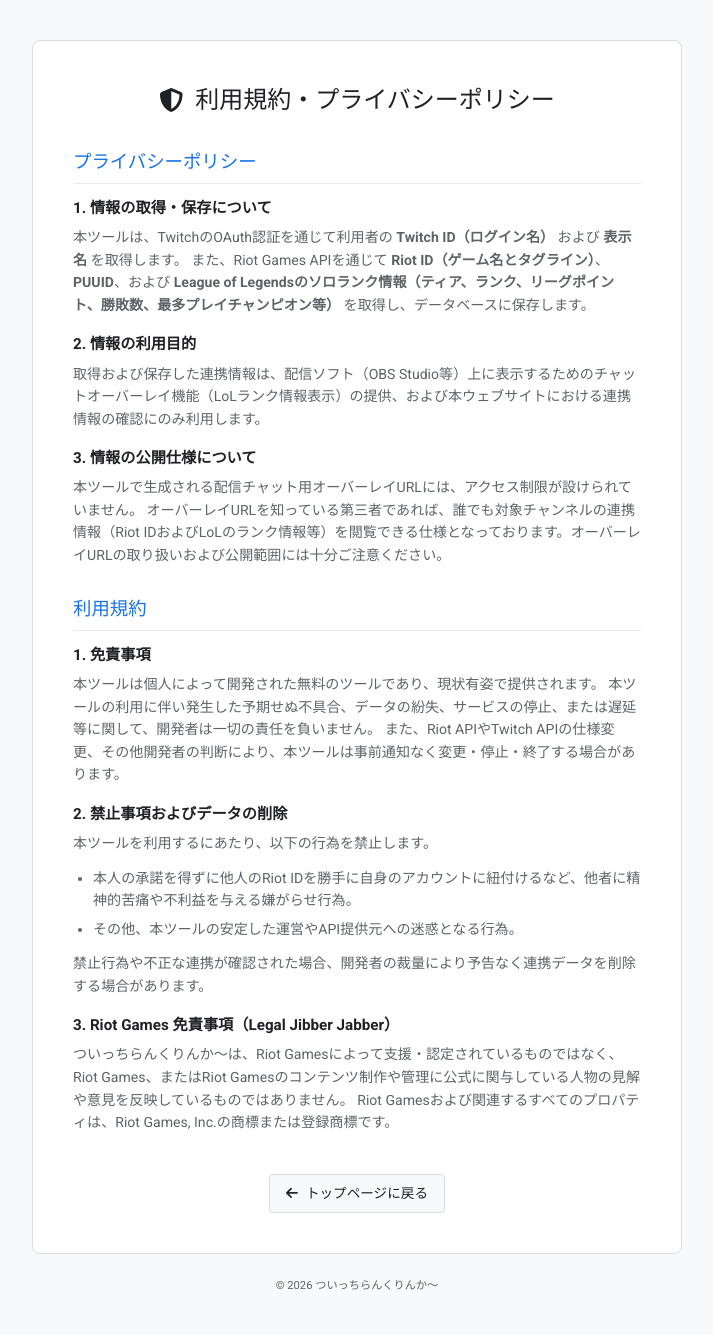
After one commit to ren0726123/twitch-lol-rank-linker, a FastAPI app: template templates/terms.html in a window 1280 px wide. The commit adds this page. Shown: the whole page, without its empty margins (283-996 px from the left). Run offline with FastAPI, Linux system fonts and the light colour scheme; the template is opened without the code that fills it, so the values that code supplies are empty; parts of the project's set-up code (start-up, migrations or seed data) failed here and were passed over; some libraries are stand-ins or nearby versions.

Commit message:
Feat: 利用規約・プライバシーポリシーページの追加とトップページへの導線追加

```diff
--- a/templates/index.html
+++ b/templates/index.html
@@ -357,6 +357,10 @@
                     </select>
                 </div>
 
+                <div style="font-size: 0.75rem; color: var(--text-secondary); text-align: center; margin-bottom: 12px; line-height: 1.4;">
+                    <a href="/terms" target="_blank" style="color: var(--accent-google); text-decoration: none;">利用規約およびプライバシーポリシー</a>に同意して連携
+                </div>
+
                 <button type="submit" class="btn" id="submitBtn" {% if not twitch_id %}disabled title="先にTwitchでログインしてください"{% endif %}>
                     <span class="loader" id="btnLoader"></span>
                     <span id="btnText">連携</span>
--- /dev/null
+++ b/templates/terms.html
@@ -0,0 +1,225 @@
+<!DOCTYPE html>
+<html lang="ja">
+
+<head>
+    <meta charset="UTF-8">
+    <meta name="viewport" content="width=device-width, initial-scale=1.0">
+    <title>利用規約・プライバシーポリシー - ついっちらんくりんか～</title>
+    <link
+        href="https://fonts.googleapis.com/css2?family=Roboto:wght@300;400;500;700&family=Noto+Sans+JP:wght@300;400;500;700&display=swap"
+        rel="stylesheet">
+    <script src="https://kit.fontawesome.com/bfd3eedc79.js" crossorigin="anonymous"></script>
+    <style>
+        :root {
+            --bg-light: #f8f9fa;       /* Google Light Background */
+            --panel-bg: #ffffff;       /* Google Card Background */
+            --text-primary: #202124;   /* Google Primary Text */
+            --text-heading: #202124;   /* Google Heading Text */
+            --text-secondary: #5f6368; /* Google Muted Text */
+            --accent-google: #1a73e8;  /* Google Blue */
+            --accent-google-hover: #1b66c9;
+            --accent-google-active: #174ea6;
+            --twitch-purple: #9146FF;  /* Twitch Brand Color */
+            --input-border: #dadce0;
+        }
+
+        * {
+            box-sizing: border-box;
+            margin: 0;
+            padding: 0;
+        }
+
+        body {
+            font-family: 'Roboto', 'Noto Sans JP', 'Segoe UI', Tahoma, Geneva, Verdana, sans-serif;
+            background-color: var(--bg-light);
+            color: var(--text-primary);
+            min-height: 100vh;
+            display: flex;
+            flex-direction: column;
+            align-items: center;
+            justify-content: center;
+            padding: 40px 20px;
+            line-height: 1.6;
+        }
+
+        .container {
+            width: 100%;
+            max-width: 650px;
+            display: flex;
+            flex-direction: column;
+        }
+
+        .card {
+            background-color: var(--panel-bg);
+            border: 1px solid #dadce0;
+            border-radius: 8px;
+            padding: 40px;
+            width: 100%;
+        }
+
+        .card h2 {
+            font-size: 1.5rem;
+            font-weight: 500;
+            color: var(--text-heading);
+            margin-bottom: 24px;
+            text-align: center;
+            display: flex;
+            align-items: center;
+            justify-content: center;
+            gap: 12px;
+        }
+
+        .section-title {
+            font-size: 1.15rem;
+            font-weight: 500;
+            color: var(--accent-google);
+            margin-top: 28px;
+            margin-bottom: 12px;
+            border-bottom: 1px solid #e8eaed;
+            padding-bottom: 6px;
+        }
+
+        .subsection {
+            margin-bottom: 16px;
+        }
+
+        .subsection-title {
+            font-size: 0.95rem;
+            font-weight: 700;
+            color: var(--text-heading);
+            margin-bottom: 6px;
+        }
+
+        p, ul {
+            font-size: 0.88rem;
+            color: var(--text-secondary);
+            margin-bottom: 12px;
+        }
+
+        ul {
+            padding-left: 20px;
+        }
+
+        li {
+            margin-bottom: 6px;
+        }
+
+        .btn {
+            display: inline-flex;
+            align-items: center;
+            justify-content: center;
+            gap: 8px;
+            width: auto;
+            min-width: 120px;
+            padding: 8px 16px;
+            background-color: var(--bg-light);
+            border: 1px solid var(--input-border);
+            border-radius: 4px;
+            color: var(--text-primary);
+            font-size: 0.85rem;
+            font-weight: 500;
+            text-decoration: none;
+            cursor: pointer;
+            transition: background-color 0.2s ease, box-shadow 0.2s ease;
+            margin-top: 24px;
+        }
+
+        .btn:hover {
+            background-color: #f1f3f4;
+            box-shadow: 0 1px 2px 0 rgba(60,64,67,0.3);
+        }
+
+        footer {
+            margin-top: 24px;
+            text-align: center;
+            font-size: 0.7rem;
+            color: var(--text-secondary);
+            line-height: 1.5;
+            padding: 0 10px;
+        }
+    </style>
+</head>
+
+<body>
+
+    <div class="container">
+
+        <div class="card">
+            <h2><i class="fa-solid fa-shield-halved"></i> 利用規約・プライバシーポリシー</h2>
+
+            <!-- プライバシーポリシー -->
+            <div class="section-title">プライバシーポリシー</div>
+
+            <div class="subsection">
+                <div class="subsection-title">1. 情報の取得・保存について</div>
+                <p>
+                    本ツールは、TwitchのOAuth認証を通じて利用者の <strong>Twitch ID（ログイン名）</strong> および <strong>表示名</strong> を取得します。
+                    また、Riot Games APIを通じて <strong>Riot ID（ゲーム名とタグライン）</strong>、<strong>PUUID</strong>、および <strong>League of Legendsのソロランク情報（ティア、ランク、リーグポイント、勝敗数、最多プレイチャンピオン等）</strong> を取得し、データベースに保存します。
+                </p>
+            </div>
+
+            <div class="subsection">
+                <div class="subsection-title">2. 情報の利用目的</div>
+                <p>
+                    取得および保存した連携情報は、配信ソフト（OBS Studio等）上に表示するためのチャットオーバーレイ機能（LoLランク情報表示）の提供、および本ウェブサイトにおける連携情報の確認にのみ利用します。
+                </p>
+            </div>
+
+            <div class="subsection">
+                <div class="subsection-title">3. 情報の公開仕様について</div>
+                <p>
+                    本ツールで生成される配信チャット用オーバーレイURLには、アクセス制限が設けられていません。
+                    オーバーレイURLを知っている第三者であれば、誰でも対象チャンネルの連携情報（Riot IDおよびLoLのランク情報等）を閲覧できる仕様となっております。オーバーレイURLの取り扱いおよび公開範囲には十分ご注意ください。
+                </p>
+            </div>
+
+            <!-- 利用規約 -->
+            <div class="section-title">利用規約</div>
+
+            <div class="subsection">
+                <div class="subsection-title">1. 免責事項</div>
+                <p>
+                    本ツールは個人によって開発された無料のツールであり、現状有姿で提供されます。
+                    本ツールの利用に伴い発生した予期せぬ不具合、データの紛失、サービスの停止、または遅延等に関して、開発者は一切の責任を負いません。
+                    また、Riot APIやTwitch APIの仕様変更、その他開発者の判断により、本ツールは事前通知なく変更・停止・終了する場合があります。
+                </p>
+            </div>
+
+            <div class="subsection">
+                <div class="subsection-title">2. 禁止事項およびデータの削除</div>
+                <p>
+                    本ツールを利用するにあたり、以下の行為を禁止します。
+                </p>
+                <ul>
+                    <li>本人の承諾を得ずに他人のRiot IDを勝手に自身のアカウントに紐付けるなど、他者に精神的苦痛や不利益を与える嫌がらせ行為。</li>
+                    <li>その他、本ツールの安定した運営やAPI提供元への迷惑となる行為。</li>
+                </ul>
+                <p>
+                    禁止行為や不正な連携が確認された場合、開発者の裁量により予告なく連携データを削除する場合があります。
+                </p>
+            </div>
+
+            <div class="subsection">
+                <div class="subsection-title">3. Riot Games 免責事項（Legal Jibber Jabber）</div>
+                <p>
+                    ついっちらんくりんか～は、Riot Gamesによって支援・認定されているものではなく、Riot Games、またはRiot Gamesのコンテンツ制作や管理に公式に関与している人物の見解や意見を反映しているものではありません。
+                    Riot Gamesおよび関連するすべてのプロパティは、Riot Games, Inc.の商標または登録商標です。
+                </p>
+            </div>
+
+            <div style="text-align: center;">
+                <a href="/" class="btn">
+                    <i class="fa-solid fa-arrow-left"></i> トップページに戻る
+                </a>
+            </div>
+        </div>
+
+        <footer>
+            &copy; 2026 ついっちらんくりんか～
+        </footer>
+
+    </div>
+
+</body>
+
+</html>
```
Also changed, not shown: routers/pages.py (+10 -0 lines).
